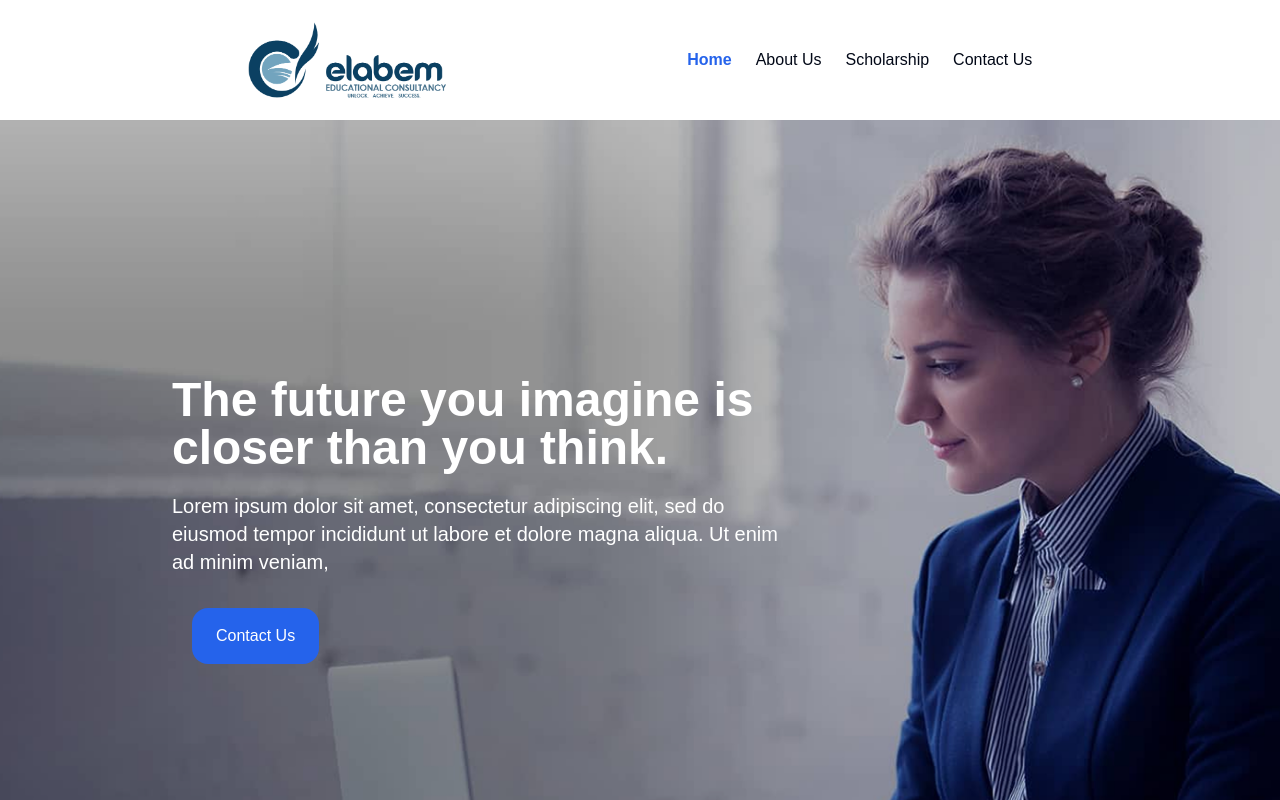
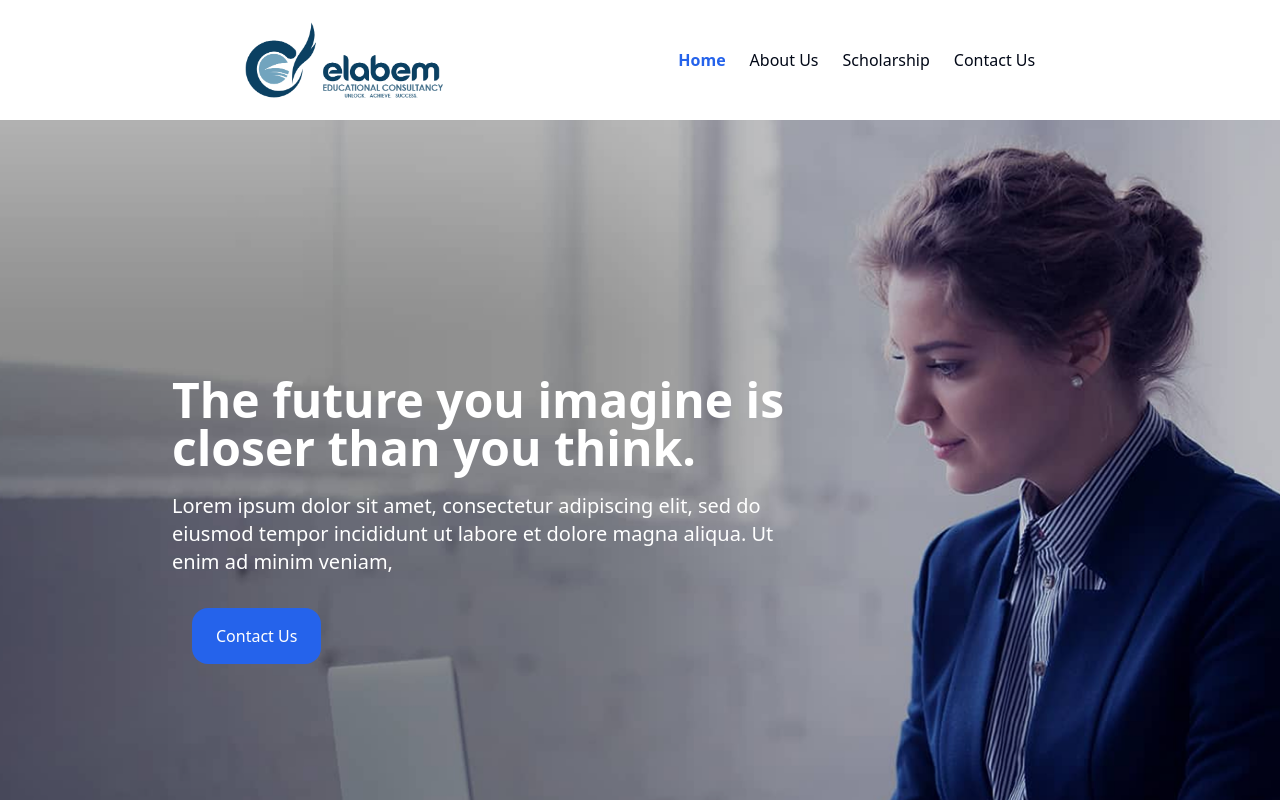
Before and after one commit to kasahun-welela/elabem, a Next.js app: page / in a window 1280 px wide. Shown: the top 800 px of the page. Built offline with nearby package versions, Linux system fonts and the light colour scheme.

Commit message:
add font

```diff
--- a/app/layout.tsx
+++ b/app/layout.tsx
@@ -1,5 +1,5 @@
 import type { Metadata } from "next";
-import { Geist, Geist_Mono } from "next/font/google";
+import { Geist, Geist_Mono, Roboto } from "next/font/google";
 import "./globals.css";
 import "remixicon/fonts/remixicon.css";
 import NavBar from "@/components/NavBar";
@@ -16,6 +16,12 @@ const geistMono = Geist_Mono({
   subsets: ["latin"],
 });
 
+const roboto = Roboto({
+  variable: "--font-roboto",
+  weight: ["300", "700", "900"],
+  subsets: ["latin"],
+});
+
 export const metadata: Metadata = {
   title: "Elabem Consultancy",
   description: "Generated by create next app",
@@ -28,9 +34,7 @@ export default function RootLayout({
 }>) {
   return (
     <html lang="en">
-      <body
-        className={`${geistSans.variable} ${geistMono.variable} antialiased`}
-      >
+      <body className={`font-roboto antialiased`}>
         <NavBar />
         <ToastContainer />
         {children}
--- a/tailwind.config.ts
+++ b/tailwind.config.ts
@@ -51,6 +51,9 @@ export default {
   				'5': 'hsl(var(--chart-5))'
   			}
   		},
+		 fontFamily: {
+        roboto: ['var(--font-roboto)', 'sans-serif'],
+      },
   		borderRadius: {
   			lg: 'var(--radius)',
   			md: 'calc(var(--radius) - 2px)',
```
